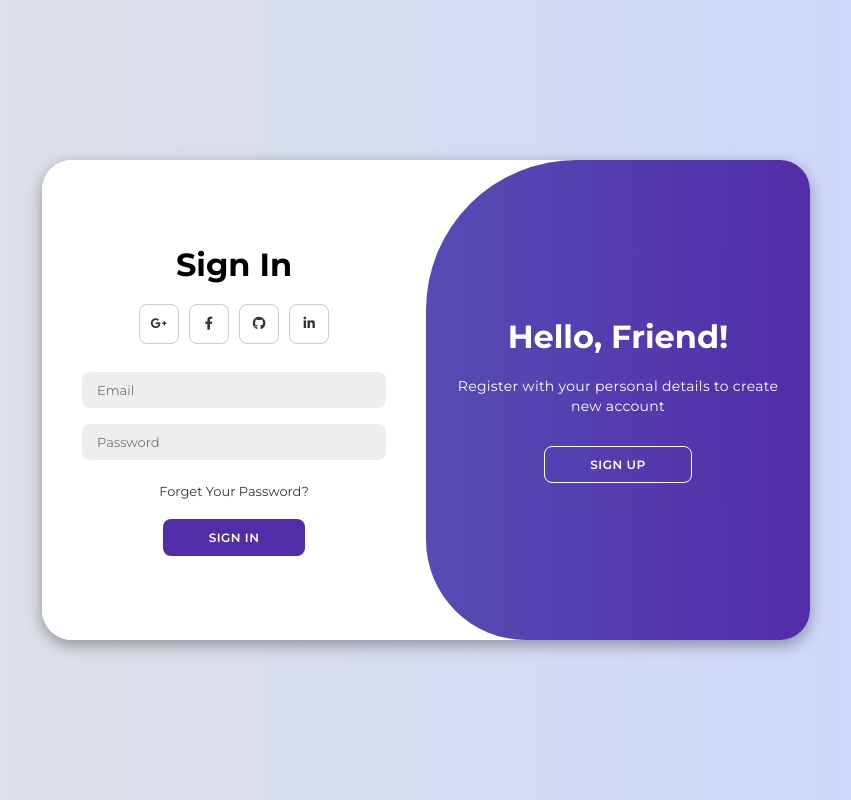
After one commit to YosephSE/LinkLand, a Flask app: page /ls in a window 1280 px wide. The commit adds this page. Shown: the whole page, without its empty margins (214-1065 px from the left). Run offline with Flask 3, Linux system fonts and the light colour scheme; some libraries are stand-ins or nearby versions.

Commit message:
login and signup page added and connected to DB

```diff
--- a/app.py
+++ b/app.py
@@ -1,12 +1,13 @@
 from flask import Flask, request, render_template, redirect, url_for, session
 from flask_mysqldb import MySQL
 from flask_mail import Mail, Message
+import datetime
 
 app = Flask(__name__)
 app.secret_key = '50a4e988380c09d290acdab4bd53d24ee7b497df'
 
 app.config['MYSQL_HOST'] = 'localhost'
-app.config['MYSQL_USER'] = 'root'
+app.config['MYSQL_USER'] = 'Yoseph'
 app.config['MYSQL_PASSWORD'] = '1212'
 app.config['MYSQL_DB'] = 'linkland'
 
@@ -25,16 +26,62 @@ def send_email(subject, recipient_email, email_content):
                   sender=app.config.get("MAIL_USERNAME"))
     msg.body = email_content
     mail.send(msg)
+@app.route("/ls")
+def ls():
+    return render_template("login.html")
+@app.route('/login', methods=["POST"])
+def login():
+    if request.method == "POST":
+        email = request.form["email"]
+        password = request.form["password"]
+        cur = mysql.connection.cursor()
+        cur.execute("SELECT id, email, password FROM users WHERE email = %s", (email,))
+        user = cur.fetchone()
+        cur.close()
+        if password == user[2]:
+            session['id'] = user[0]
+            return redirect(url_for('home'))
+        return "Account Not Found or Wrong Password"
+    return "No"
+
+@app.route('/signup', methods=["POST"])
+def signup():
+    if request.method == "POST":
+        Fname = request.form["Fname"]
+        Lname = request.form["Lname"]
+        email = request.form["email"]
+        password = request.form["password"]
+        cur0 = mysql.connection.cursor()
+        cur0.execute("INSERT INTO users (first_name, last_name, email, password) VALUES (%s, %s, %s, %s)", (Fname, Lname, email, password))
+        mysql.connection.commit()
+        cur0.close()
+        session['id'] = 34
+        return redirect(url_for('home'))
 
 @app.route('/')
 def home():
     cur = mysql.connection.cursor()
-    cur.execute("select users.first_name, users.last_name, posts.post_time, posts.title, posts.content from users inner join posts on posts.user_id = users.id")
+    cur.execute("select users.first_name, users.last_name, posts.publication_date, posts.title, posts.content, users.profile from users inner join posts on posts.user_id = users.id")
     posts = cur.fetchall()
     cur.close()
     return render_template('index.html', posts = posts)
-@app.route('/post')
+@app.route('/post', methods=['GET', 'POST'])
 def post():
+    if request.method == 'POST':
+        title = request.form['title']
+        content = request.form['content']
+        now = datetime.datetime.now()
+        year, month, date = now.strftime('%Y-%m-%d').split('-')
+        month = int(month)
+        months = ["January", "February", "March", "April", "May", "June", "July", "August", "September", "October", "November", "December"]
+        time = now.strftime('%I:%M %p')
+        time_str = f'{months[month - 1]} {date}, {year} {time}'
+        cur0 = mysql.connection.cursor()
+        cur0.execute("INSERT INTO posts (title, content, publication_date) VALUES (%s, %s, %s)", (title, content, time_str))
+        mysql.connection.commit()
+        cur0.close()
+
+        return redirect(url_for('post'))
 
     return render_template('post.html')
 
--- /dev/null
+++ b/static/script.js
@@ -0,0 +1,11 @@
+const container = document.getElementById('container');
+const registerBtn = document.getElementById('register');
+const loginBtn = document.getElementById('login');
+
+registerBtn.addEventListener('click', () => {
+    container.classList.add("active");
+});
+
+loginBtn.addEventListener('click', () => {
+    container.classList.remove("active");
+});
--- /dev/null
+++ b/static/style.css
@@ -0,0 +1,210 @@
+@import url('https://fonts.googleapis.com/css2?family=Montserrat:wght@300;400;500;600;700&display=swap');
+
+*{
+    margin: 0;
+    padding: 0;
+    box-sizing: border-box;
+    font-family: 'Montserrat', sans-serif;
+}
+
+body{
+    background-color: #c9d6ff;
+    background: linear-gradient(to right, #e2e2e2, #c9d6ff);
+    display: flex;
+    align-items: center;
+    justify-content: center;
+    flex-direction: column;
+    height: 100vh;
+}
+
+.container{
+    background-color: #fff;
+    border-radius: 30px;
+    box-shadow: 0 5px 15px rgba(0, 0, 0, 0.35);
+    position: relative;
+    overflow: hidden;
+    width: 768px;
+    max-width: 100%;
+    min-height: 480px;
+}
+
+.container p{
+    font-size: 14px;
+    line-height: 20px;
+    letter-spacing: 0.3px;
+    margin: 20px 0;
+}
+
+.container span{
+    font-size: 12px;
+}
+
+.container a{
+    color: #333;
+    font-size: 13px;
+    text-decoration: none;
+    margin: 15px 0 10px;
+}
+
+.container button{
+    background-color: #512da8;
+    color: #fff;
+    font-size: 12px;
+    padding: 10px 45px;
+    border: 1px solid transparent;
+    border-radius: 8px;
+    font-weight: 600;
+    letter-spacing: 0.5px;
+    text-transform: uppercase;
+    margin-top: 10px;
+    cursor: pointer;
+}
+
+.container button.hidden{
+    background-color: transparent;
+    border-color: #fff;
+}
+
+.container form{
+    background-color: #fff;
+    display: flex;
+    align-items: center;
+    justify-content: center;
+    flex-direction: column;
+    padding: 0 40px;
+    height: 100%;
+}
+
+.container input{
+    background-color: #eee;
+    border: none;
+    margin: 8px 0;
+    padding: 10px 15px;
+    font-size: 13px;
+    border-radius: 8px;
+    width: 100%;
+    outline: none;
+}
+
+.form-container{
+    position: absolute;
+    top: 0;
+    height: 100%;
+    transition: all 0.6s ease-in-out;
+}
+
+.sign-in{
+    left: 0;
+    width: 50%;
+    z-index: 2;
+}
+
+.container.active .sign-in{
+    transform: translateX(100%);
+}
+
+.sign-up{
+    left: 0;
+    width: 50%;
+    opacity: 0;
+    z-index: 1;
+}
+
+.container.active .sign-up{
+    transform: translateX(100%);
+    opacity: 1;
+    z-index: 5;
+    animation: move 0.6s;
+}
+
+@keyframes move{
+    0%, 49.99%{
+        opacity: 0;
+        z-index: 1;
+    }
+    50%, 100%{
+        opacity: 1;
+        z-index: 5;
+    }
+}
+
+.social-icons{
+    margin: 20px 0;
+}
+
+.social-icons a{
+    border: 1px solid #ccc;
+    border-radius: 20%;
+    display: inline-flex;
+    justify-content: center;
+    align-items: center;
+    margin: 0 3px;
+    width: 40px;
+    height: 40px;
+}
+
+.toggle-container{
+    position: absolute;
+    top: 0;
+    left: 50%;
+    width: 50%;
+    height: 100%;
+    overflow: hidden;
+    transition: all 0.6s ease-in-out;
+    border-radius: 150px 0 0 100px;
+    z-index: 1000;
+}
+
+.container.active .toggle-container{
+    transform: translateX(-100%);
+    border-radius: 0 150px 100px 0;
+}
+
+.toggle{
+    background-color: #512da8;
+    height: 100%;
+    background: linear-gradient(to right, #5c6bc0, #512da8);
+    color: #fff;
+    position: relative;
+    left: -100%;
+    height: 100%;
+    width: 200%;
+    transform: translateX(0);
+    transition: all 0.6s ease-in-out;
+}
+
+.container.active .toggle{
+    transform: translateX(50%);
+}
+
+.toggle-panel{
+    position: absolute;
+    width: 50%;
+    height: 100%;
+    display: flex;
+    align-items: center;
+    justify-content: center;
+    flex-direction: column;
+    padding: 0 30px;
+    text-align: center;
+    top: 0;
+    transform: translateX(0);
+    transition: all 0.6s ease-in-out;
+}
+
+.toggle-left{
+    transform: translateX(-200%);
+}
+
+.container.active .toggle-left{
+    transform: translateX(0);
+}
+
+.toggle-right{
+    right: 0;
+    transform: translateX(0);
+}
+
+.container.active .toggle-right{
+    transform: translateX(200%);
+}
--- a/templates/index.html
+++ b/templates/index.html
@@ -52,7 +52,7 @@
 		  <div class="d-flex">
 			<div class="flex-shrink-0">
 			  <img
-				src="https://www.google.com/imgres?imgurl=https%3A%2F%2Ficon-library.com%2Fimages%2F50x50-icon%2F50x50-icon-2.jpg&tbnid=CZGnP-4ebKotGM&vet=12ahUKEwiAqrjB5-j-AhUD66QKHSHbBGMQMygPegUIARDXAQ..i&imgrefurl=https%3A%2F%2Ficon-library.com%2Ficon%2F50x50-icon-2.html&docid=MdOJWlL4n4t0-M&w=300&h=300&q=50x50%20image&ved=2ahUKEwiAqrjB5-j-AhUD66QKHSHbBGMQMygPegUIARDXAQ"
+				src="{{post[5]}}"
 				class="rounded-circle me-3"
 				width="50px" height="50px"
 			  />
--- /dev/null
+++ b/templates/login.html
@@ -0,0 +1,72 @@
+<!DOCTYPE html>
+<html lang="en">
+
+<head>
+    <link
+      rel="shortcut icon"
+      href="{{ url_for('static', filename='img/ico.png') }}"
+      type="image/x-icon"
+    />
+    <meta charset="UTF-8">
+    <meta name="viewport" content="width=device-width, initial-scale=1.0">
+    <link rel="stylesheet" href="https://cdnjs.cloudflare.com/ajax/libs/font-awesome/6.4.2/css/all.min.css">
+    <link rel="stylesheet" href="{{ url_for('static', filename='style.css') }}">
+    <title>Login | Sign up</title>
+</head>
+
+<body>
+
+    <div class="container" id="container">
+        <div class="form-container sign-up">
+            <form action="signup" method="post">
+                <h1>Create Account</h1>
+                <div class="social-icons">
+                    <a href="#" class="icon"><i class="fa-brands fa-google-plus-g"></i></a>
+                    <a href="#" class="icon"><i class="fa-brands fa-facebook-f"></i></a>
+                    <a href="#" class="icon"><i class="fa-brands fa-github"></i></a>
+                    <a href="#" class="icon"><i class="fa-brands fa-linkedin-in"></i></a>
+                </div>
+
+                <input type="text" name="Fname" placeholder="First Name">
+                <input type="text" name="Lname" placeholder="Last Name">
+                <input type="email" name="email" placeholder="Email">
+                <input type="password" name="password" placeholder="Password">
+                <button>Sign Up</button>
+            </form>
+        </div>
+        <div class="form-container sign-in">
+            <form action="login" method="post">
+                <h1>Sign In</h1>
+                <div class="social-icons">
+                    <a href="#" class="icon"><i class="fa-brands fa-google-plus-g"></i></a>
+                    <a href="#" class="icon"><i class="fa-brands fa-facebook-f"></i></a>
+                    <a href="#" class="icon"><i class="fa-brands fa-github"></i></a>
+                    <a href="#" class="icon"><i class="fa-brands fa-linkedin-in"></i></a>
+                </div>
+
+                <input type="text" name="email" placeholder="Email">
+                <input type="password" placeholder="Password" name="password">
+                <a href="#">Forget Your Password?</a>
+                <button>Sign In</button>
+            </form>
+        </div>
+        <div class="toggle-container">
+            <div class="toggle">
+                <div class="toggle-panel toggle-left">
+                    <h1>Welcome Back!</h1>
+                    <p>Enter your personal details to log in</p>
+                    <button class="hidden" id="login">Sign In</button>
+                </div>
+                <div class="toggle-panel toggle-right">
+                    <h1>Hello, Friend!</h1>
+                    <p>Register with your personal details to create new account</p>
+                    <button class="hidden" id="register">Sign Up</button>
+                </div>
+            </div>
+        </div>
+    </div>
+
+    <script src="{{ url_for('static', filename='script.js') }}"></script>
+</body>
+
+</html>
```
Also changed, not shown: templates/post.html (+32 -1 lines).
